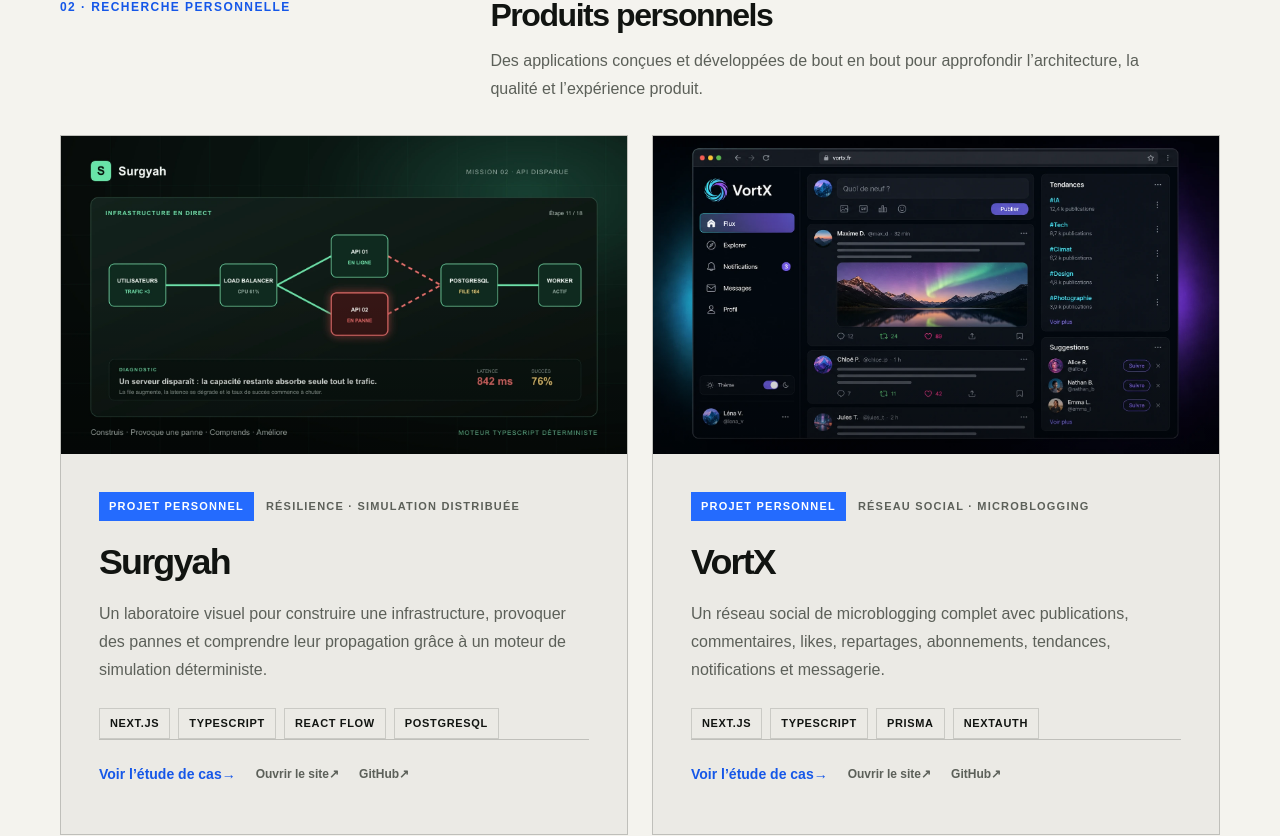
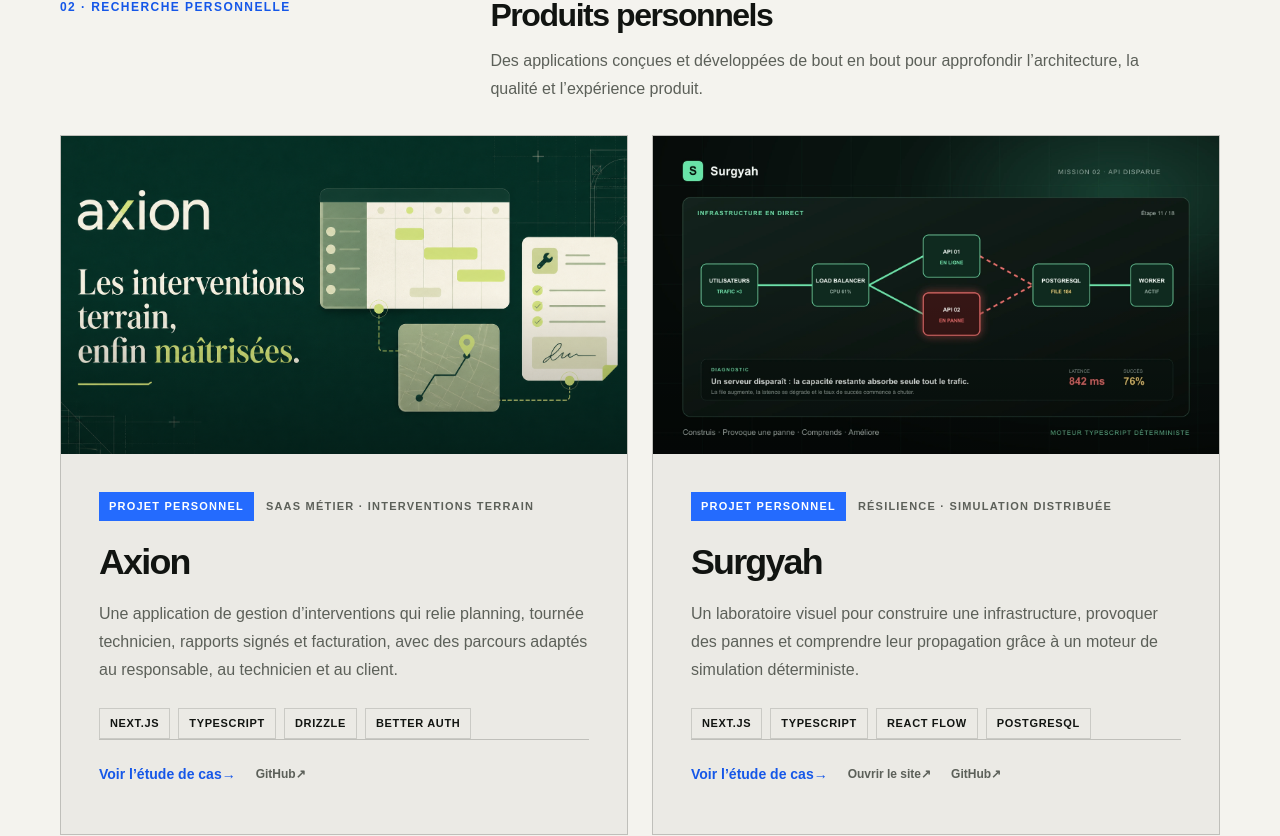
Before and after one commit to BastienAuT/portfolio-bastien-nextjs, a Next.js app: page / in a window 1280 px wide. Shown: the part 4372-5208 px from the top of the page. Built offline with nearby package versions, Linux system fonts and the light colour scheme; no server answers; a web font is replaced by a local one.

Commit message:
feat: ajouter le projet Axion

```diff
--- a/src/components/projets/Projets.jsx
+++ b/src/components/projets/Projets.jsx
@@ -9,8 +9,8 @@ import { localizeProjects } from "@/src/data/projects.en";
 import { localePath } from "@/src/lib/i18n";
 
 const copy = {
-  fr: { caseStudy: "Voir l’étude de cas", open: "Ouvrir le site", tech: "Technologies utilisées pour", openAria: "Ouvrir le site", repoAria: "Ouvrir le dépôt GitHub de", recent: "Travaux récents", title: "Projets sélectionnés", intro: "Deux réalisations menées en contexte professionnel et quatre produits personnels conçus de bout en bout, dont Cyclone présenté ci-dessus.", proEyebrow: "01 · Contexte professionnel", proTitle: "Réalisations professionnelles", proDescription: "Des fonctionnalités livrées dans un cadre de travail réel, avec un périmètre précis et des contraintes produit existantes.", personalEyebrow: "02 · Recherche personnelle", personalTitle: "Produits personnels", personalDescription: "Des applications conçues et développées de bout en bout pour approfondir l’architecture, la qualité et l’expérience produit." },
-  en: { caseStudy: "View case study", open: "Open website", tech: "Technologies used for", openAria: "Open the website", repoAria: "Open the GitHub repository for", recent: "Recent work", title: "Selected projects", intro: "Two projects delivered in a professional setting and four personal products designed and built end to end, including Cyclone above.", proEyebrow: "01 · Professional context", proTitle: "Professional work", proDescription: "Features delivered in a real work environment, within a defined scope and existing product constraints.", personalEyebrow: "02 · Personal exploration", personalTitle: "Personal products", personalDescription: "Applications designed and developed end to end to deepen my work on architecture, quality, and product experience." },
+  fr: { caseStudy: "Voir l’étude de cas", open: "Ouvrir le site", tech: "Technologies utilisées pour", openAria: "Ouvrir le site", repoAria: "Ouvrir le dépôt GitHub de", recent: "Travaux récents", title: "Projets sélectionnés", intro: "Deux réalisations menées en contexte professionnel et cinq produits personnels conçus de bout en bout, dont Cyclone présenté ci-dessus.", proEyebrow: "01 · Contexte professionnel", proTitle: "Réalisations professionnelles", proDescription: "Des fonctionnalités livrées dans un cadre de travail réel, avec un périmètre précis et des contraintes produit existantes.", personalEyebrow: "02 · Recherche personnelle", personalTitle: "Produits personnels", personalDescription: "Des applications conçues et développées de bout en bout pour approfondir l’architecture, la qualité et l’expérience produit." },
+  en: { caseStudy: "View case study", open: "Open website", tech: "Technologies used for", openAria: "Open the website", repoAria: "Open the GitHub repository for", recent: "Recent work", title: "Selected projects", intro: "Two projects delivered in a professional setting and five personal products designed and built end to end, including Cyclone above.", proEyebrow: "01 · Professional context", proTitle: "Professional work", proDescription: "Features delivered in a real work environment, within a defined scope and existing product constraints.", personalEyebrow: "02 · Personal exploration", personalTitle: "Personal products", personalDescription: "Applications designed and developed end to end to deepen my work on architecture, quality, and product experience." },
 };
 
 const ProjectCard = ({ project, locale, t }) => {
--- a/src/data/projects.en.js
+++ b/src/data/projects.en.js
@@ -1,4 +1,24 @@
 const projectTranslations = {
+  axion: {
+    kindLabel: "Personal project",
+    category: "Business SaaS · Field service",
+    summary: "A field-service application connecting scheduling, technician rounds, signed reports, and billing through dedicated manager, technician, and customer journeys.",
+    scope: "A personal demonstration project for tradespeople and maintenance teams. The journeys combine sample business data and a persistent API; they do not represent the activity of a client company.",
+    role: "Product design, interface design, and full-stack development",
+    contribution: "I designed the three role-specific journeys, scheduling, intervention tracking, and report editing. I also structured the data, integrated organization-based authentication, and built customer, quote, and invoice management.",
+    context: "A service visit starts in the office and ends in the field, but tracking it spans several tools: scheduling, customer details, work reports, and commercial documents. Axion brings these steps together around a single intervention, giving each role the relevant information and actions.",
+    challenge: "Keep scheduling, assignments, status changes, and signed completion consistent while isolating each organization’s data. On mobile, technicians need to find their rounds and write reports through an interface suited to field work.",
+    approach: "Next.js and TypeScript power the screens and APIs, while Drizzle structures a libSQL database, using local SQLite or remote Turso. Better Auth provides sessions and roles; every API checks the organization and access to the intervention again. Reports combine a work summary, materials, photos, and a vector signature, with PDF export. Finalization is transactional, and attachment fingerprints are recorded in an audit log.",
+    tradeoffs: "Keeping photos in libSQL simplifies deployment but requires file-size limits and a quota per organization. The PWA prioritizes confidentiality: APIs and authenticated pages are never cached. Already loaded data remains visible when connectivity drops, but business operations require a connection.",
+    result: "The project covers the journey from scheduling to a signed report, with a manager dashboard, mobile technician rounds, and customer tracking. It persists interventions, customers and their sites, reports, quotes, and invoices with sequential numbering. The repository includes validation, persistence, and authorization tests; no real-world productivity gain is claimed.",
+    limitations: "Demo mode combines clearly labeled local examples with persisted data. Offline mutations, email invitations, and email password recovery are unavailable. Photo storage remains deliberately capped.",
+    nextStep: "Add invitations and account recovery, then prepare offline change synchronization with explicit conflict handling. Validate the complete journey with a pilot team before real business use.",
+    highlights: [
+      { label: "Product", title: "Three roles, one shared journey", description: "Managers schedule, technicians follow their rounds and write reports, and customers view their interventions. Access is checked on the server." },
+      { label: "Traceability", title: "From field work to a signed report", description: "Validated photos, vector signatures, PDF export, and an audit log document intervention completion in one journey." },
+      { label: "Architecture", title: "Data isolated by organization", description: "Better Auth sessions, business rules, and filtered queries govern data access by organization, assignment, and role." },
+    ],
+  },
   cyclone: {
     kindLabel: "Personal project",
     category: "Communication · Real time",
--- a/src/data/projects.js
+++ b/src/data/projects.js
@@ -1,4 +1,56 @@
 export const projects = [
+  {
+    slug: "axion",
+    title: "Axion",
+    kind: "personal",
+    kindLabel: "Projet personnel",
+    category: "SaaS métier · Interventions terrain",
+    cover: "/projects/axion-cover.png",
+    demoUrl: null,
+    repositoryUrl: "https://github.com/BastienAuT/Axion",
+    summary:
+      "Une application de gestion d’interventions qui relie planning, tournée technicien, rapports signés et facturation, avec des parcours adaptés au responsable, au technicien et au client.",
+    scope:
+      "Projet personnel de démonstration destiné aux artisans et aux équipes de maintenance. Les parcours s’appuient sur des exemples métier et une API persistante ; ils ne représentent pas l’activité d’une entreprise cliente.",
+    role: "Conception produit, interface et développement full-stack",
+    contribution:
+      "J’ai conçu les trois parcours métier, le planning, le suivi des interventions et l’édition des rapports. J’ai aussi structuré les données, intégré l’authentification par organisation et développé la gestion des clients, des devis et des factures.",
+    context:
+      "Une intervention commence au bureau et se termine sur le terrain, mais son suivi traverse plusieurs outils : planning, coordonnées client, compte rendu et documents commerciaux. Axion rassemble ces étapes autour d’une même intervention pour donner à chaque profil les informations et les actions utiles à son rôle.",
+    challenge:
+      "Maintenir la cohérence entre planification, affectation, changements de statut et clôture signée, tout en isolant les données de chaque organisation. Sur mobile, le technicien doit pouvoir retrouver sa tournée et rédiger son rapport avec une interface adaptée au terrain.",
+    approach:
+      "Next.js et TypeScript portent les écrans et les API, tandis que Drizzle structure une base libSQL, locale avec SQLite ou distante avec Turso. Better Auth fournit les sessions et les rôles ; chaque API recontrôle l’organisation et l’accès à l’intervention. Le rapport rassemble compte rendu, matériel, photos et signature vectorielle, puis peut être exporté en PDF. La finalisation est transactionnelle et les empreintes des pièces sont inscrites dans un journal d’audit.",
+    tradeoffs:
+      "Conserver les photos dans libSQL simplifie le déploiement, mais impose des limites de taille et un quota par organisation. La PWA privilégie la confidentialité : les API et les pages authentifiées ne sont pas mises en cache. Les données déjà ouvertes restent visibles en cas de coupure, mais les opérations métier nécessitent une connexion.",
+    result:
+      "Le projet couvre le parcours du planning au rapport signé, avec tableau de bord responsable, tournée mobile et suivi client. Il persiste les interventions, les clients et leurs sites, les rapports, les devis et les factures avec une numérotation séquentielle. Le dépôt inclut des tests de validation, de persistance et d’autorisations ; aucun gain de productivité en conditions réelles n’est revendiqué.",
+    limitations:
+      "Le mode démonstration mêle des exemples locaux signalés et des données persistées. Les mutations hors connexion, les invitations par e-mail et la réinitialisation du mot de passe par e-mail ne sont pas disponibles. Le stockage des photos reste volontairement plafonné.",
+    nextStep:
+      "Ajouter les parcours d’invitation et de récupération de compte, puis préparer une synchronisation des modifications hors connexion avec une gestion explicite des conflits. Valider ensuite le parcours complet avec une équipe pilote avant un usage métier réel.",
+    technologies: ["Next.js", "TypeScript", "Drizzle", "Better Auth", "Turso / libSQL", "PWA", "Bun"],
+    highlights: [
+      {
+        label: "Produit",
+        title: "Trois rôles, un même suivi",
+        description:
+          "Le responsable planifie, le technicien suit sa tournée et rédige le rapport, le client consulte ses interventions. Les accès sont vérifiés côté serveur.",
+      },
+      {
+        label: "Traçabilité",
+        title: "Du terrain au rapport signé",
+        description:
+          "Photos contrôlées, signature vectorielle, export PDF et journal d’audit documentent la clôture d’une intervention dans un même parcours.",
+      },
+      {
+        label: "Architecture",
+        title: "Des données isolées par organisation",
+        description:
+          "Les sessions Better Auth, les contrôles métier et les requêtes filtrées encadrent l’accès aux données selon l’organisation, l’affectation et le profil.",
+      },
+    ],
+  },
   {
     slug: "cyclone",
     title: "Cyclone",
```
Also changed, not shown: src/app/projets/[slug]/page.jsx (+4 -4 lines), public/projects/axion-cover.png (added).
